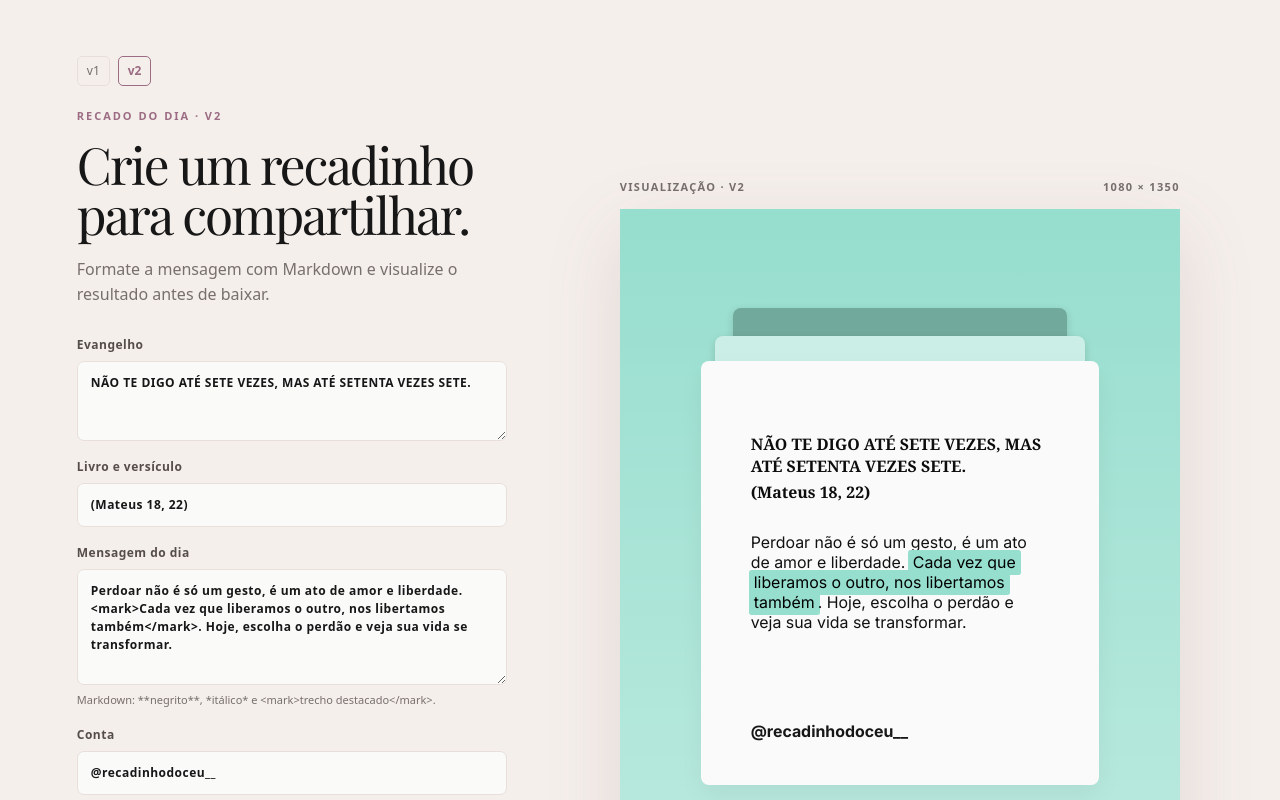
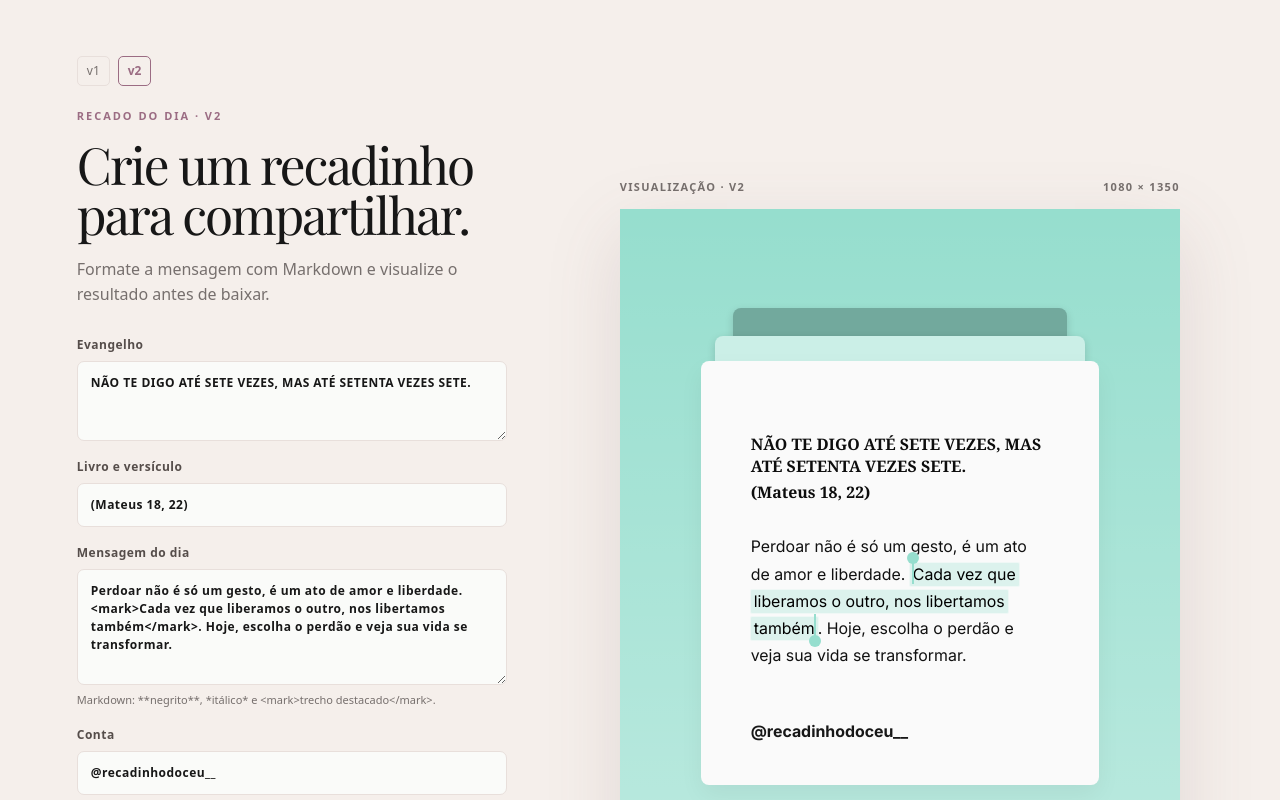
Before and after one commit to accewtech/br.com.recadinhodoceu, a Next.js app: page / in a window 1280 px wide. Shown: the top 800 px of the page. Built offline with nearby package versions, Linux system fonts and the light colour scheme; a web font is replaced by a local one.

Commit message:
feat: add selection handles to highlight markup in message rendering

```diff
--- a/src/v2/message-card.css
+++ b/src/v2/message-card.css
@@ -26,12 +26,65 @@
 }
 
 .reflection mark.highlight {
-  padding: 1px 3px;
+  position: relative;
+  padding: 2px 3px;
   border-radius: 1px;
-  background: var(--message-highlight);
-  box-shadow: 0 0 0 2px var(--message-highlight);
+  background: color-mix(in srgb, var(--message-highlight) 30%, transparent);
+  box-shadow: 0 0 0 0.0625em
+    color-mix(in srgb, var(--message-highlight) 10%, transparent);
   box-decoration-break: clone;
   -webkit-box-decoration-break: clone;
+}
+
+.reflection .selection-handle {
+  position: relative;
+  display: inline-block;
+  width: 0;
+  height: 0;
+  line-height: 0;
+  vertical-align: baseline;
+}
+
+.reflection .selection-handle::before,
+.reflection .selection-handle::after {
+  position: absolute;
+  background: var(--message-highlight);
+  content: "";
+}
+
+.reflection .selection-handle::before {
+  left: -0.0625em;
+  width: 0.125em;
+}
+
+.reflection .selection-handle::after {
+  left: -0.375em;
+  width: 0.75em;
+  height: 0.75em;
+  border-radius: 50%;
+}
+
+.reflection .selection-handle-leading::before {
+  top: -1.2em;
+  height: 1.5em;
+}
+
+.reflection .selection-handle-leading::after {
+  /* top: -1.95em; */
+  top: -1.7em;
+}
+
+.reflection .selection-handle-trailing::before {
+  top: -1.2em;
+  height: 1.5em;
+}
+
+.reflection .selection-handle-trailing::after {
+  top: 0.1em;
+}
+
+.reflection {
+  line-height: 1.7;
 }
 
 .reflection code {
--- a/src/v2/message.ts
+++ b/src/v2/message.ts
@@ -32,10 +32,10 @@ markdown.renderer.rules.html_inline = (tokens: Token[], index: number) => {
   const content = tokens[index].content;
 
   if (content.toLowerCase() === "<mark>") {
-    return '<mark class="highlight">';
+    return '<mark class="highlight"><span class="selection-handle selection-handle-leading" aria-hidden="true"></span>';
   }
   if (content.toLowerCase() === "</mark>") {
-    return "</mark>";
+    return '<span class="selection-handle selection-handle-trailing" aria-hidden="true"></span></mark>';
   }
 
   return escapeHtml(content);
```
